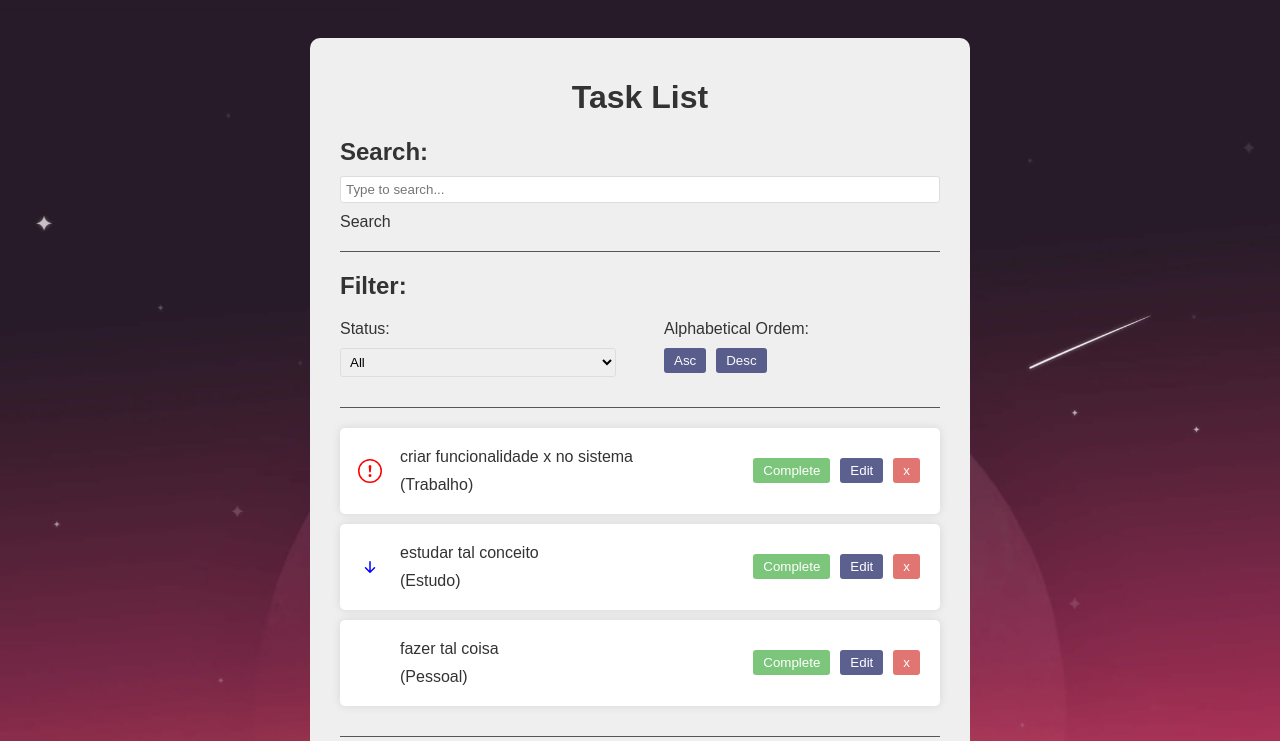
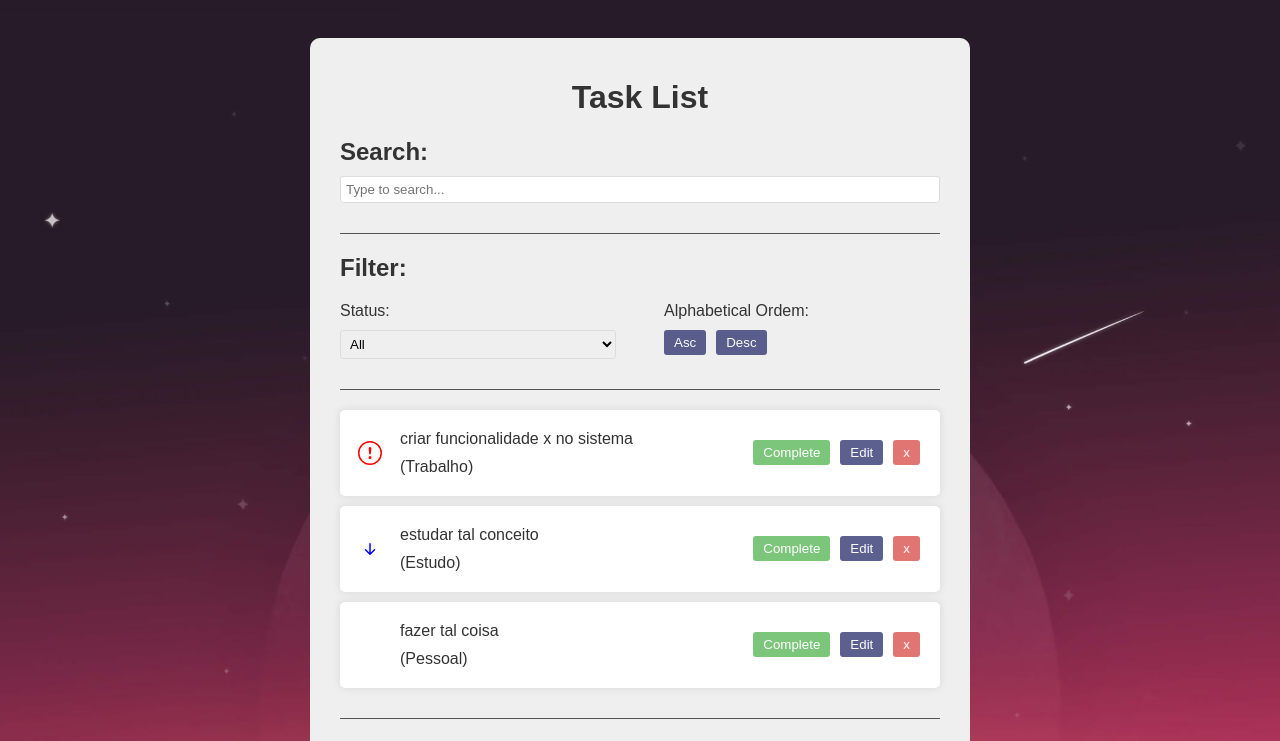
Before and after one commit to rianreiss/react-to-do-list, a React (Vite) app in the folder my-vite-project/: page / in a window 1280 px wide. Shown: the top 741 px of the page. Built offline with nearby package versions, Linux system fonts and the light colour scheme.

Commit message:
search bar update

```diff
--- a/my-vite-project/src/components/Search.jsx
+++ b/my-vite-project/src/components/Search.jsx
@@ -3,7 +3,6 @@ const Search = ({ search, setSearch}) => {
     <div className="search">
         <h2>Search:</h2>
         <input type="text" value={search} onChange={(e) => setSearch(e.target.value)} placeholder="Type to search..." />
-        Search
     </div>
   )
 }
```
